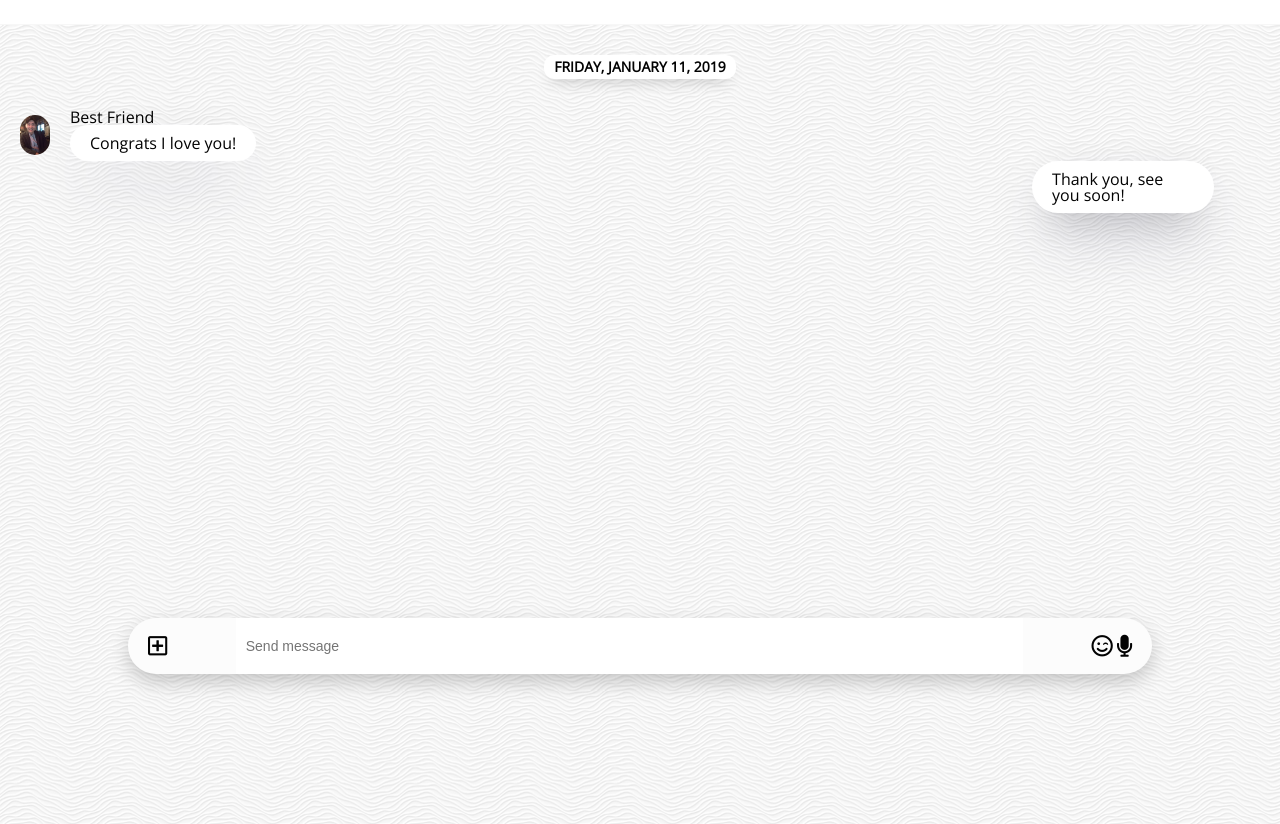
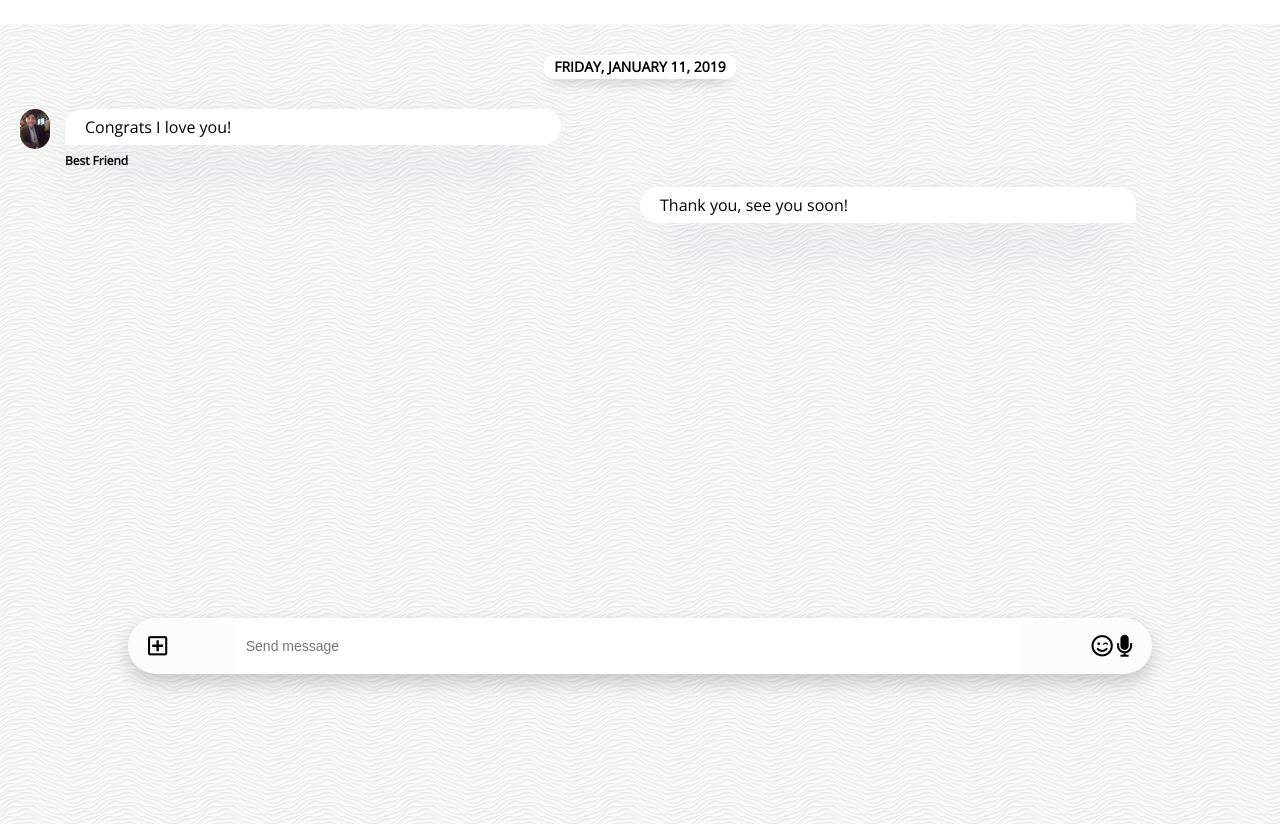
Before and after one commit to DevLimK1/kakao-clone-v2, a plain HTML site: page chat.html in a window 1280 px wide. Shown: the part 76-900 px from the top of the page. Drawn offline with nearby package versions, Linux system fonts and the light colour scheme; a web font is replaced by a local one.

Commit message:
#2.14 Chat Screen part Three

```diff
--- a/chat.html
+++ b/chat.html
@@ -50,10 +50,10 @@
             <li class="incoming-message message">
                 <img src="images/avatar.jpg" class="m-avatar message__avatar">
                 <div class="message__content">
-                    <span class="message__author">Best Friend</span>
                     <div class="message__bubble">
                         Congrats I love you!
                     </div>
+                    <span class="message__author">Best Friend</span>
                 </div>
 
             </li>
--- a/css/chat.css
+++ b/css/chat.css
@@ -72,8 +72,9 @@
 
 .message {
     display: flex;
-    align-items: center;
-    widows: 50%;
+    align-items: flex-start;
+    width: 50%;
+    margin-bottom: 20px;
     /* background-color: red; */
 }
 
@@ -92,7 +93,7 @@
 .incoming-message img {
     width: 30px;
     border-radius: 15px;
-    margin-right: 20px;
+    margin-right: 15px;
 }
 
 .message .message__bubble {
@@ -100,5 +101,20 @@
     box-shadow: 0 30px 60px -12px rgba(50, 50, 93, 0.25),
         0 18px 36px -18px rgba(0, 0, 0, 0.3), 0 -12px 36px -8px rgba(0, 0, 0, 0.025);
     padding: 10px 20px;
-    border-radius: 30px;
+    border-radius: 20px;
 }
+
+.incoming-message .message__author {
+    margin-top: 10px;
+    display: block;
+    font-weight: 600;
+    font-size: 12px;
+}
+
+.incoming-message .message__bubble {
+    border-bottom-left-radius: 0px;
+}
+
+.sent-message .message__bubble {
+    border-bottom-right-radius: 0px;
+}
```
